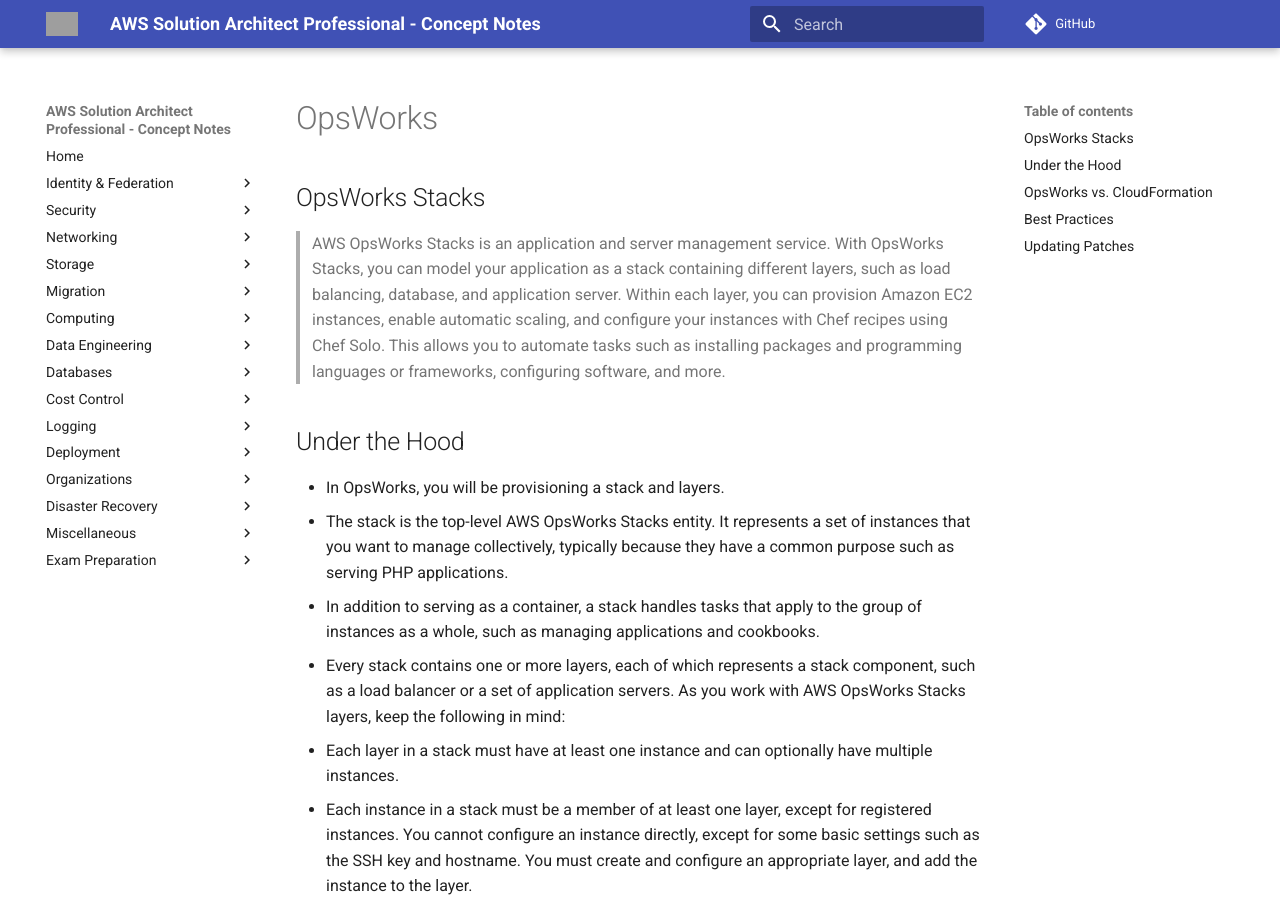
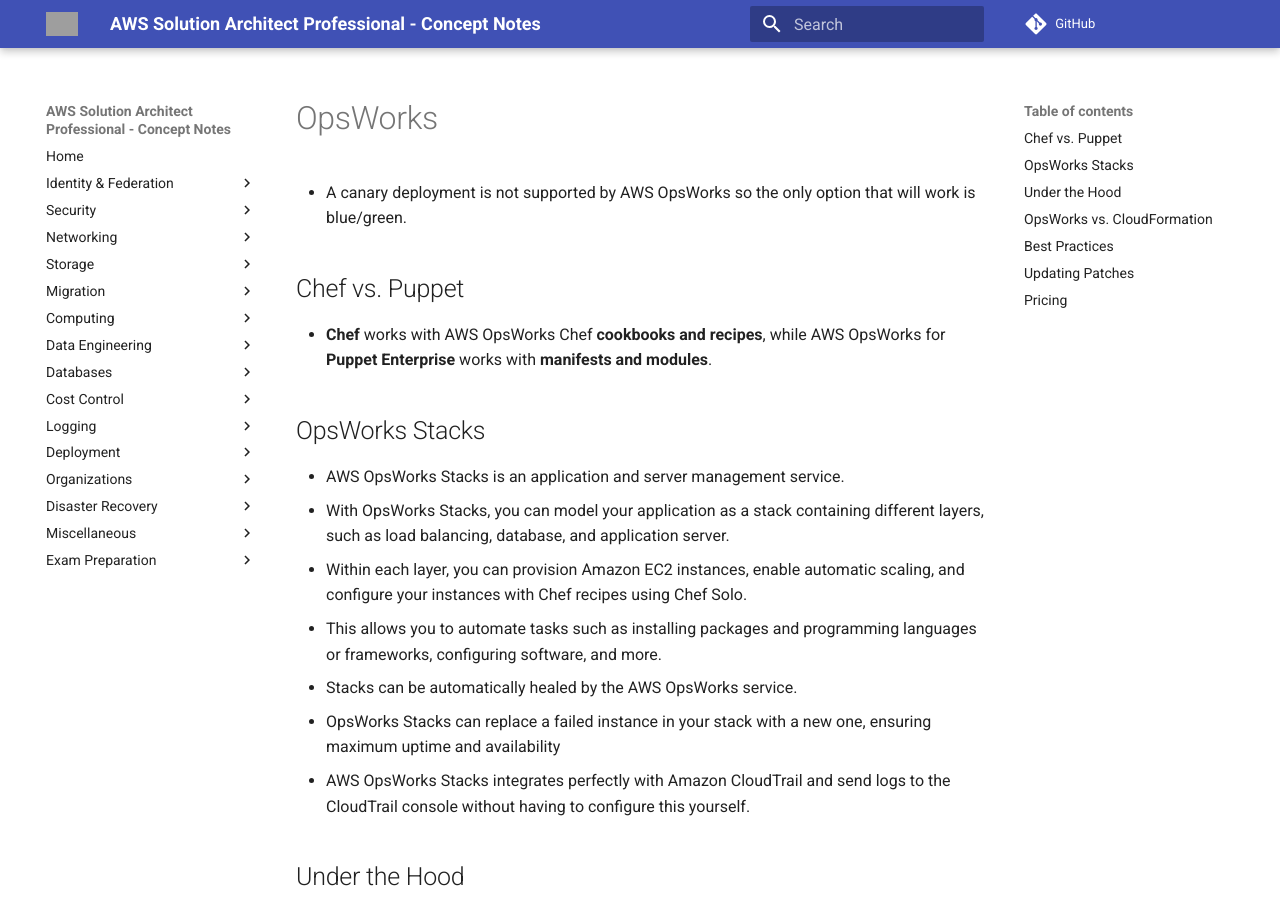
Before and after one commit to jeyabalajis/aws-certified-sa-pro-notes, an MkDocs documentation site: the page built from docs/deployment/opsworks.md, in a window 1280 px wide and 900 px high. Built offline with MkDocs 1.6.1 and Material for MkDocs 9.7.7, drawn with Linux system fonts in a browser that asks for light colours; comment, search, counter and statistics services are not loaded; some of the changed text lies outside the part shown; grey boxes are pictures that could not be loaded.

Commit message:
Update opsworks.md

```diff
--- a/docs/deployment/opsworks.md
+++ b/docs/deployment/opsworks.md
@@ -1,12 +1,20 @@
 # OpsWorks
+
+- A canary deployment is not supported by AWS OpsWorks so the only option that will work is blue/green.
+
+## Chef vs. Puppet
+
+- **Chef** works with AWS OpsWorks Chef **cookbooks and recipes**, while AWS OpsWorks for **Puppet Enterprise** works with **manifests and modules**.
 
 ## OpsWorks Stacks
 
-> AWS OpsWorks Stacks is an application and server management service. With OpsWorks Stacks,
->you can model your application as a stack containing different layers, such as load balancing, database, and application server.
->Within each layer, you can provision Amazon EC2 instances, enable automatic scaling, and configure your instances
->with Chef recipes using Chef Solo. This allows you to automate tasks such as installing packages and programming
->languages or frameworks, configuring software, and more.
+- AWS OpsWorks Stacks is an application and server management service.
+- With OpsWorks Stacks, you can model your application as a stack containing different layers, such as load balancing, database, and application server.
+- Within each layer, you can provision Amazon EC2 instances, enable automatic scaling, and configure your instances with Chef recipes using Chef Solo.
+- This allows you to automate tasks such as installing packages and programming languages or frameworks, configuring software, and more.
+- Stacks can be automatically healed by the AWS OpsWorks service.
+- OpsWorks Stacks can replace a failed instance in your stack with a new one, ensuring maximum uptime and availability
+- AWS OpsWorks Stacks integrates perfectly with Amazon CloudTrail and send logs to the CloudTrail console without having to configure this yourself.
 
 ## Under the Hood
 
@@ -35,3 +43,7 @@
 
 - Create and start new instances to replace your current online instances. Then delete the current instances. The new instances will have the latest set of security patches installed during setup.
 - On Linux-based instances in Chef 11.10 or older stacks, run the Update Dependencies stack command, which installs the current set of security patches and other updates on the specified instances.
+
+## Pricing
+
+- Chef: You are charged based on the number of nodes connected to your Chef Automate instance the times they are running for and the EC2 instance which is running.
```
